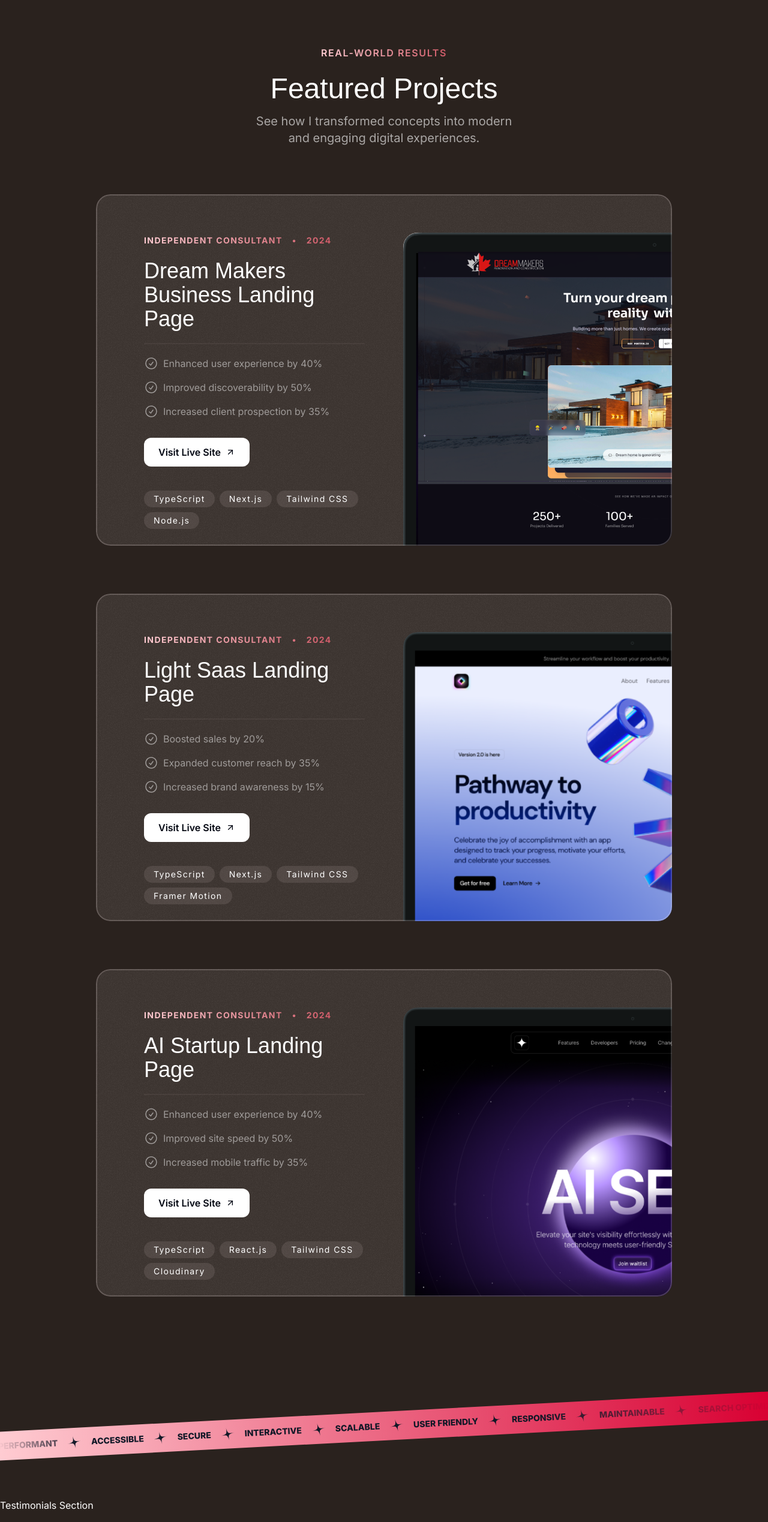
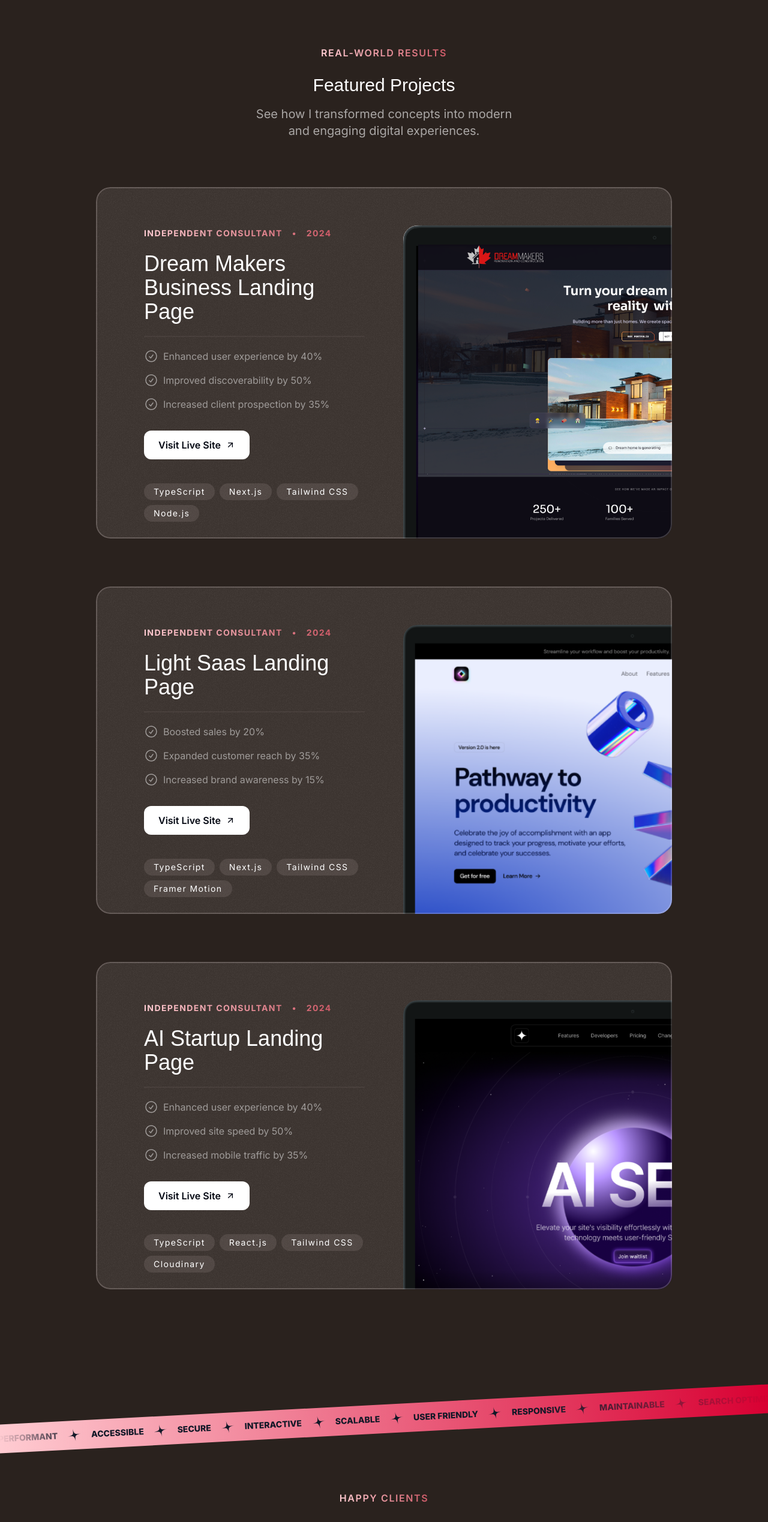
Before and after one commit to itsadrianapaiva/itsadrianapaiva.github.io, a Next.js app: page / in a window 1280 px wide. Shown: the part 1020-3558 px from the top of the page at 60% size. Built offline with nearby package versions, Linux system fonts and the light colour scheme; a web font is replaced by a local one.

Commit message:
component for section header created

```diff
--- /dev/null
+++ b/src/components/SectionHeader.tsx
@@ -0,0 +1,29 @@
+
+
+const SectionHeader = ({
+    title,
+    eyebrow,
+    description,
+}: {
+    title: string;
+    eyebrow: string;
+    description: string;
+}) => {
+  return (
+    <>
+    <div className='flex justify-center'>
+          <p className='to-intense-pink bg-gradient-to-r from-medium-pink bg-clip-text text-center font-semibold uppercase tracking-widest text-transparent'>
+            {eyebrow}
+          </p>
+        </div>
+        <h2 className='mt-6 text-center font-serif text-3xl m d:text-5xl'>
+          {title}
+        </h2>
+        <p className='mx-auto mt-4 max-w-md text-center text-white/60 md:text-lg lg:text-xl'>
+          {description}
+        </p>
+    </>
+  )
+}
+
+export default SectionHeader
--- a/src/sections/Projects.tsx
+++ b/src/sections/Projects.tsx
@@ -5,6 +5,7 @@ import Image from 'next/image';
 import CheckCircleIcon from '@/assets/icons/check-circle.svg';
 import ArrowUpRightIcon from '@/assets/icons/arrow-up-right.svg';
 import grainImage from '@/assets/images/grain.jpg';
+import SectionHeader from '@/components/SectionHeader';
 
 const portfolioProjects = [
   {
@@ -67,18 +68,7 @@ export const ProjectsSection = () => {
   return (
     <section className='pb-16 lg:py-24'>
       <div className='container'>
-        <div className='flex justify-center'>
-          <p className='to-intense-pink bg-gradient-to-r from-medium-pink bg-clip-text text-center font-semibold uppercase tracking-widest text-transparent'>
-            Real-world Results
-          </p>
-        </div>
-        <h2 className='mt-6 text-center font-serif text-3xl md:text-5xl'>
-          Featured Projects
-        </h2>
-        <p className='mx-auto mt-4 max-w-md text-center text-white/60 md:text-lg lg:text-xl'>
-          See how I transformed concepts into modern and engaging digital
-          experiences.
-        </p>
+        <SectionHeader eyebrow="Real-world Results" title="Featured Projects" description='See how I transformed concepts into modern and engaging digital experiences.'/>
 
         <div className='mt-10 flex flex-col gap-20 md:mt-20'>
           {portfolioProjects.map((project) => (
--- a/src/sections/Testimonials.tsx
+++ b/src/sections/Testimonials.tsx
@@ -3,6 +3,9 @@ import memojiAvatar2 from '@/assets/images/memoji-avatar-2.png';
 import memojiAvatar3 from '@/assets/images/memoji-avatar-3.png';
 import memojiAvatar4 from '@/assets/images/memoji-avatar-4.png';
 import memojiAvatar5 from '@/assets/images/memoji-avatar-5.png';
+import SectionHeader from '@/components/SectionHeader';
+import { div } from 'framer-motion/client';
+import Image from 'next/image';
 
 const testimonials = [
   {
@@ -38,5 +41,27 @@ const testimonials = [
 ];
 
 export const TestimonialsSection = () => {
-  return <div>Testimonials Section</div>;
+  return (
+    <div>
+      <SectionHeader
+        eyebrow='Happy Clients'
+        title='What Clients Say About Me'
+        description="Don't just take my word for it. See what my clients have to say about my work."
+      />
+
+      <div>
+        {testimonials.map((testimonial) => (
+          <div key={testimonial.name}>
+            <Image
+              src={testimonial.avatar}
+              alt={testimonial.name}
+            />
+            <div>{testimonial.name}</div>
+            <div>{testimonial.position}</div>
+            <p>{testimonial.text}</p>
+          </div>
+        ))}
+      </div>
+    </div>
+  );
 };
```
